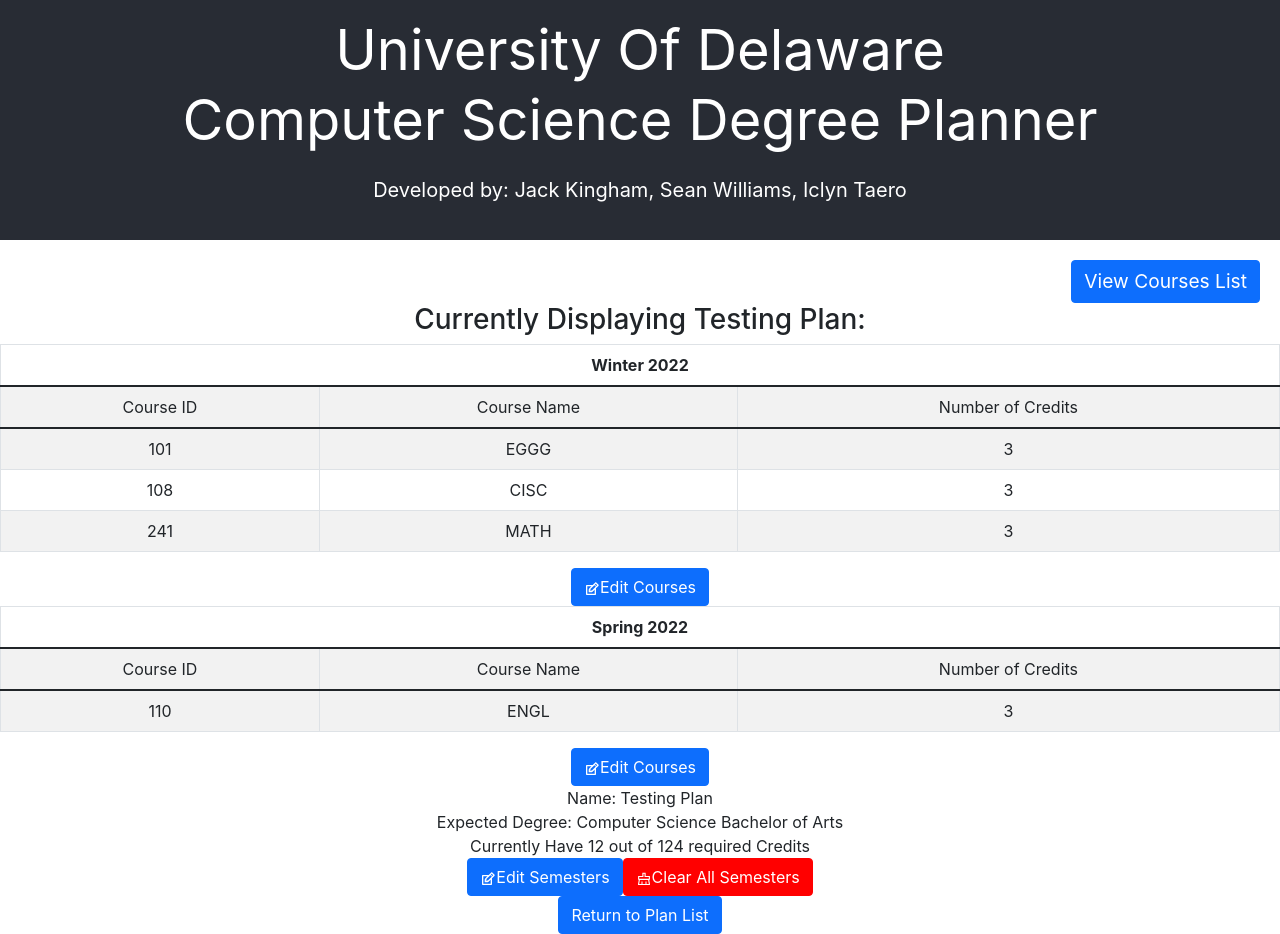
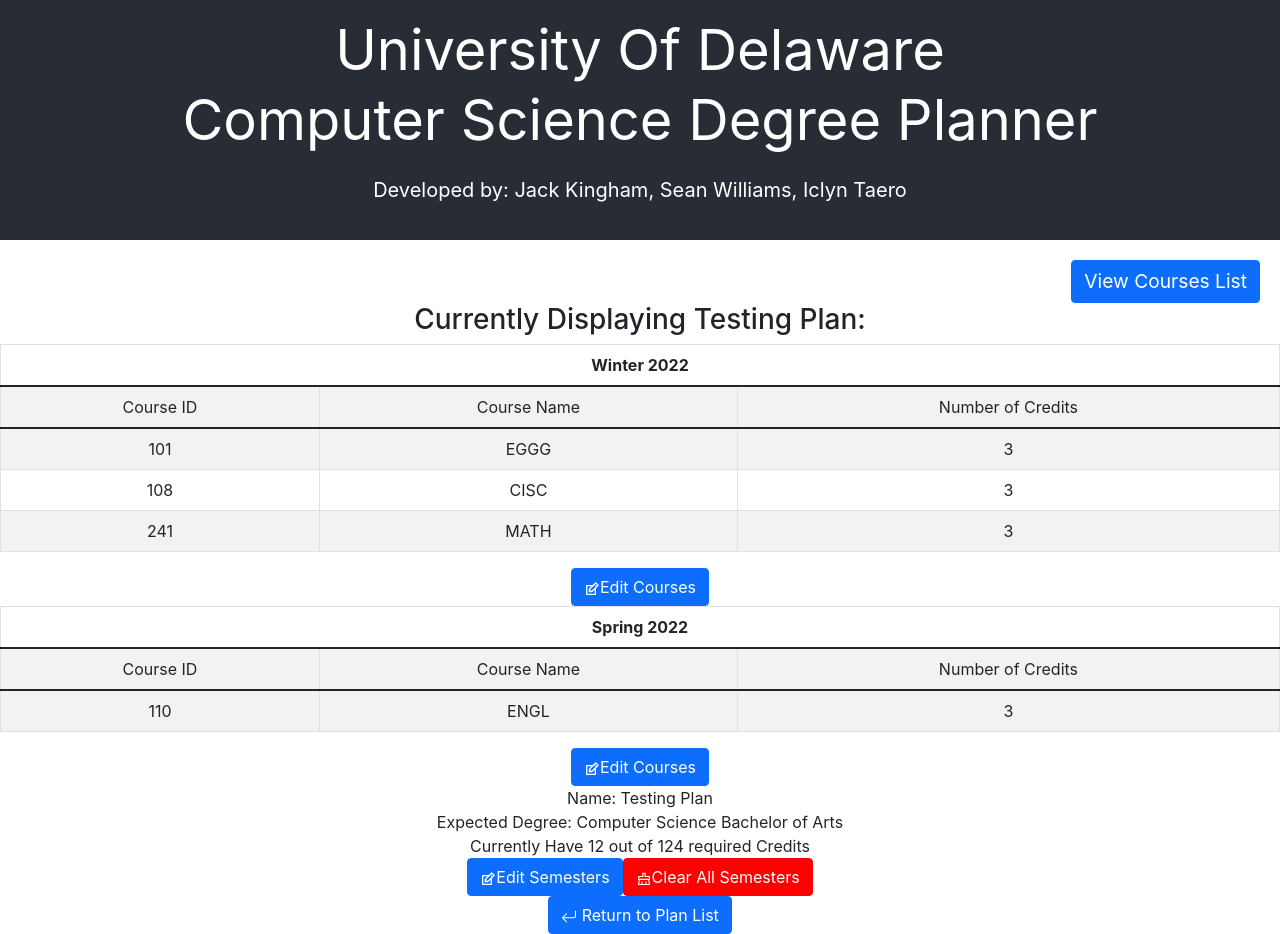
Before and after one commit to UD-CISC275-S22/cis-scheduler-team-26, a React (Create React App) app: page / in a window 1280 px wide. Both pictures are taken after a click on the button "View/Edit Plan". Built offline with nearby package versions, Linux system fonts and the light colour scheme.

Commit message:
Added more icons.

```diff
--- a/src/Components/DegreePlanComponents/ViewingPlan.tsx
+++ b/src/Components/DegreePlanComponents/ViewingPlan.tsx
@@ -7,6 +7,7 @@
 import { Season, Semester, validSeason } from "../../Interfaces/semester";
 import { movePopup } from "./moveCoursePopup";
 import { calculateCredits, find_course } from "./ViewPlanFunctions";
+import { BsArrowReturnLeft } from "react-icons/bs";
 
 interface planListProp {
     plan: DegreePlan;
@@ -580,7 +581,7 @@
             </Button>
             <div>
                 <Button onClick={() => setViewPlan(-1)}>
-                    Return to Plan List
+                    <BsArrowReturnLeft></BsArrowReturnLeft> Return to Plan List
                 </Button>
             </div>
         </div>
```
